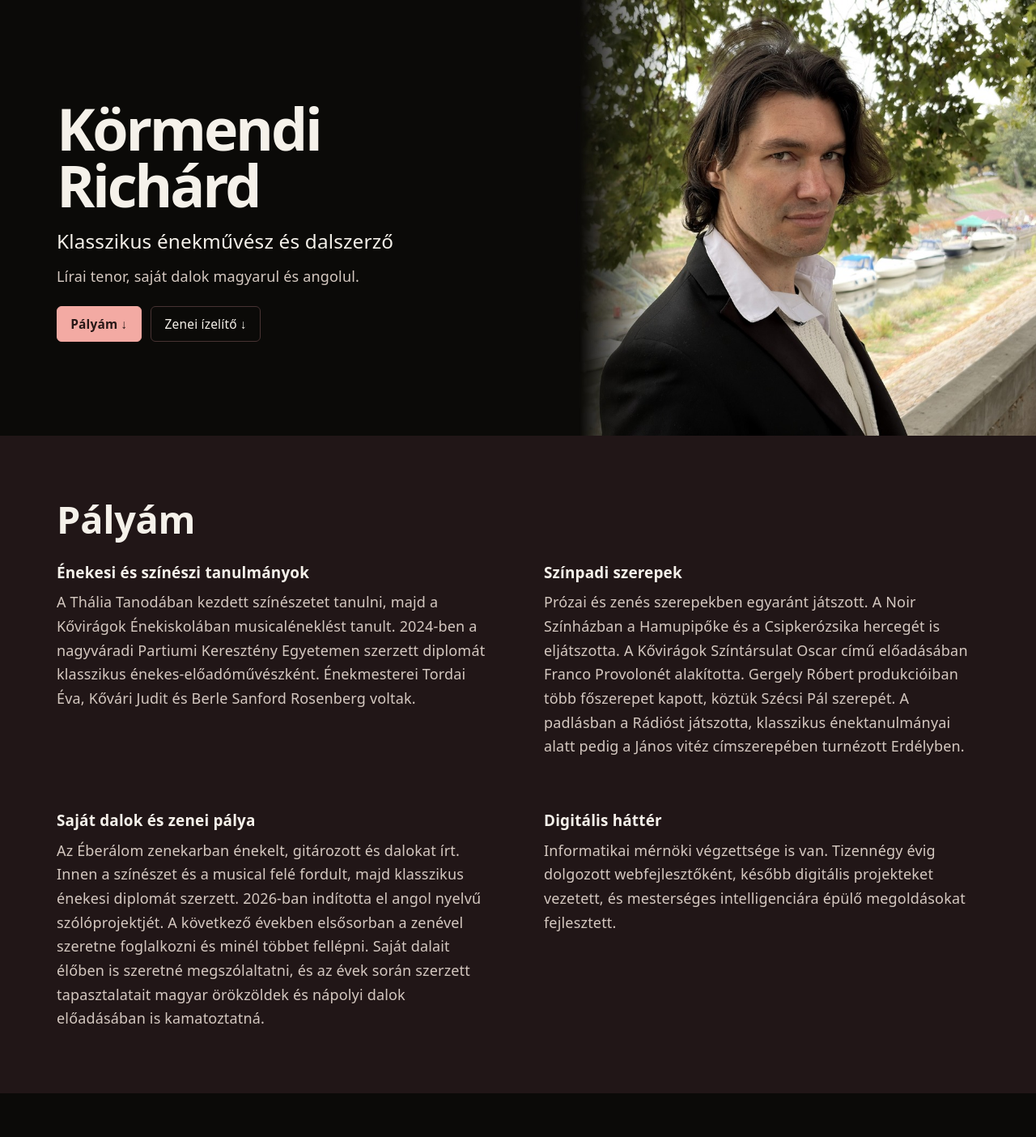
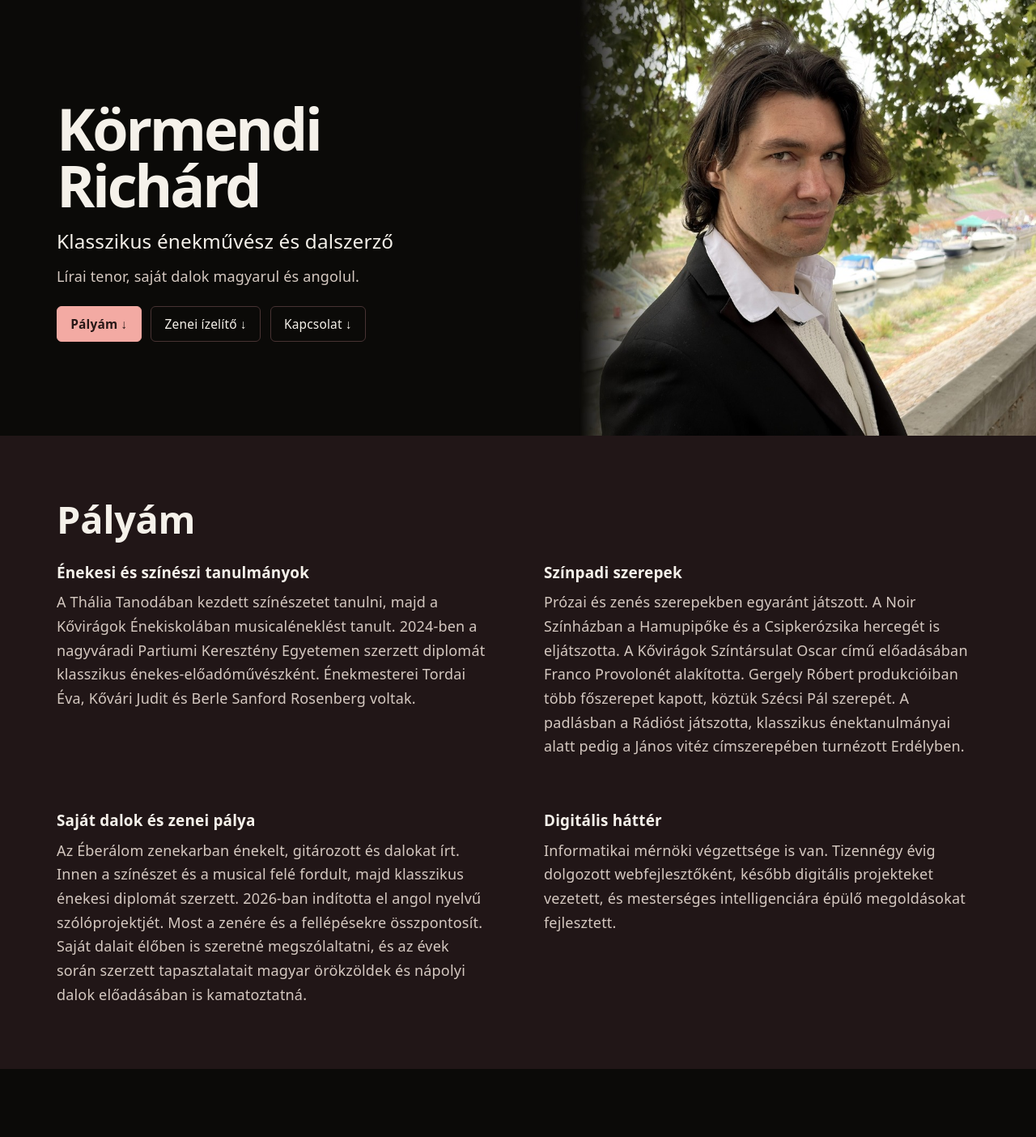
Before and after one commit to rickcircle/richard-kormendi-site, a React (Vite) app: page /bemutatkozas in a window 1280 px wide. Shown: the top 1404 px of the page at 81% size. Built offline with nearby package versions, Linux system fonts and the light colour scheme.

Commit message:
Polish the biography and make contact easier to find

```diff
--- a/src/pages/ArtistBiography.jsx
+++ b/src/pages/ArtistBiography.jsx
@@ -10,7 +10,7 @@ const biography = {
     },
     {
       title: "Saját dalok és zenei pálya",
-      text: "Az Éberálom zenekarban énekelt, gitározott és dalokat írt. Innen a színészet és a musical felé fordult, majd klasszikus énekesi diplomát szerzett. 2026-ban indította el angol nyelvű szólóprojektjét. A következő években elsősorban a zenével szeretne foglalkozni és minél többet fellépni. Saját dalait élőben is szeretné megszólaltatni, és az évek során szerzett tapasztalatait magyar örökzöldek és nápolyi dalok előadásában is kamatoztatná.",
+      text: "Az Éberálom zenekarban énekelt, gitározott és dalokat írt. Innen a színészet és a musical felé fordult, majd klasszikus énekesi diplomát szerzett. 2026-ban indította el angol nyelvű szólóprojektjét. Most a zenére és a fellépésekre összpontosít. Saját dalait élőben is szeretné megszólaltatni, és az évek során szerzett tapasztalatait magyar örökzöldek és nápolyi dalok előadásában is kamatoztatná.",
     },
     {
       title: "Digitális háttér",
@@ -28,7 +28,7 @@ const biography = {
     },
     {
       title: "Songwriting and musical career",
-      text: "Richard sang, played guitar and wrote songs in the band Éberálom. He went on to work in acting and musical theatre before earning his degree in classical singing. In 2026 he launched his English-language solo project. In the years ahead, he wants to focus on music and perform as often as possible. He wants to share his own songs live and bring what he has learned to music ranging from Hungarian favourites to Neapolitan songs.",
+      text: "Richard sang, played guitar and wrote songs in the band Éberálom. He went on to work in acting and musical theatre before earning his degree in classical singing. In 2026 he launched his English-language solo project. He now focuses on music and live performance. He wants to share his own songs live and bring what he has learned to music ranging from Hungarian favourites to Neapolitan songs.",
     },
     {
       title: "Digital background",
--- a/src/pages/ArtistStagePhotos.jsx
+++ b/src/pages/ArtistStagePhotos.jsx
@@ -8,7 +8,7 @@ const stagePhotos = [
   { src: cinderella, hu: "A herceg a Hamupipőkében · Noir Színház", en: "The prince in Cinderella · Noir Theatre" },
   { src: stageScene, hu: "Szécsi Pál szerepében a Szécsi Pál-emlékesten", en: "As Pál Szécsi at a tribute evening" },
   { src: ensemble, hu: "Az Ami késik, nem múlik! premierjén a Gergely Theáter szereplőivel", en: "With the cast of Gergely Theáter at the premiere of Ami késik, nem múlik!" },
-  { src: inCostume, hu: "Jelmezben a színpadon", en: "On stage in costume" },
+  { src: inCostume, hu: "Hamupipőke – promófotózás · Noir Színház, Duna Palota", en: "Cinderella promotional photo shoot · Noir Theatre, Duna Palota" },
   { src: castPhoto, hu: "A János vitéz címszerepében az erdélyi turnén · Partiumi Keresztény Egyetem", en: "In the title role of János vitéz on tour in Transylvania · Partium Christian University" },
 ];
 
--- a/src/pages/Epk.jsx
+++ b/src/pages/Epk.jsx
@@ -209,6 +209,9 @@ export default function Epk({ artistProfile = false }) {
               <a className="epk-button" href="#videok">
                 {artistProfile ? (hu ? "Zenei ízelítő" : "Music highlights") : (hu ? "Műsorízelítő" : "Watch the showreel")} ↓
               </a>
+              {artistProfile && (
+                <a className="epk-button" href="#kapcsolat">{hu ? "Kapcsolat" : "Contact"} ↓</a>
+              )}
             </div>
           </div>
         </section>
@@ -302,7 +305,7 @@ export default function Epk({ artistProfile = false }) {
 
         {artistProfile && <ArtistStagePhotos lang={lang} />}
 
-        <section className="epk-section epk-contact" aria-labelledby="epk-contact-heading">
+        <section id={artistProfile ? "kapcsolat" : undefined} className="epk-section epk-contact" aria-labelledby="epk-contact-heading">
           <div className="epk-wrap">
             <h2 id="epk-contact-heading">{artistProfile ? (hu ? "Kapcsolat" : "Contact") : (hu ? "Fellépés és sajtó" : "Bookings and press")}</h2>
             <p>{artistProfile
```
